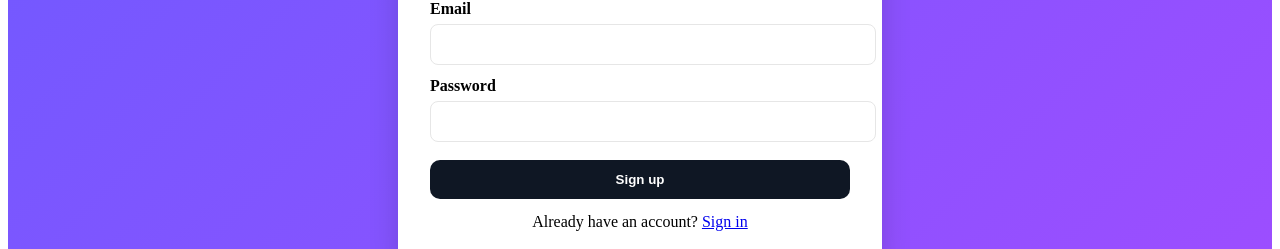
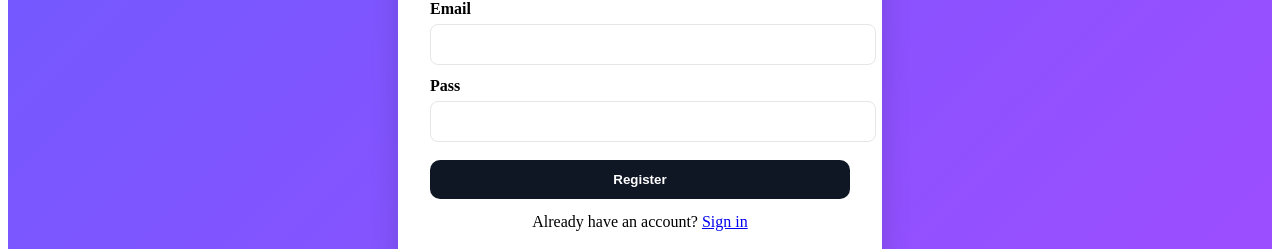
Before and after one commit to VaibhavKubde121/KavyaProMan300, a React app in the folder frontend/: page /register in a window 1280 px wide. Shown: the part 393-642 px from the top of the page. Built offline with nearby package versions, Linux system fonts and the light colour scheme; the HTML template or start-up script is replaced by a standard one.

Commit message:
register

```diff
--- a/frontend/src/pages/Register.jsx
+++ b/frontend/src/pages/Register.jsx
@@ -37,9 +37,9 @@ export default function Register() {
         <input value={name} onChange={e => setName(e.target.value)} required />
         <label>Email</label>
         <input type="email" value={email} onChange={e => setEmail(e.target.value)} required />
-        <label>Password</label>
+        <label>Pass</label>
         <input type="password" value={password} onChange={e => setPassword(e.target.value)} required />
-        <button className="auth-btn" type="submit">Sign up</button>
+        <button className="auth-btn" type="submit">Register</button>
         <div className="auth-foot">Already have an account? <a href="/login">Sign in</a></div>
       </form>
     </div>
```
